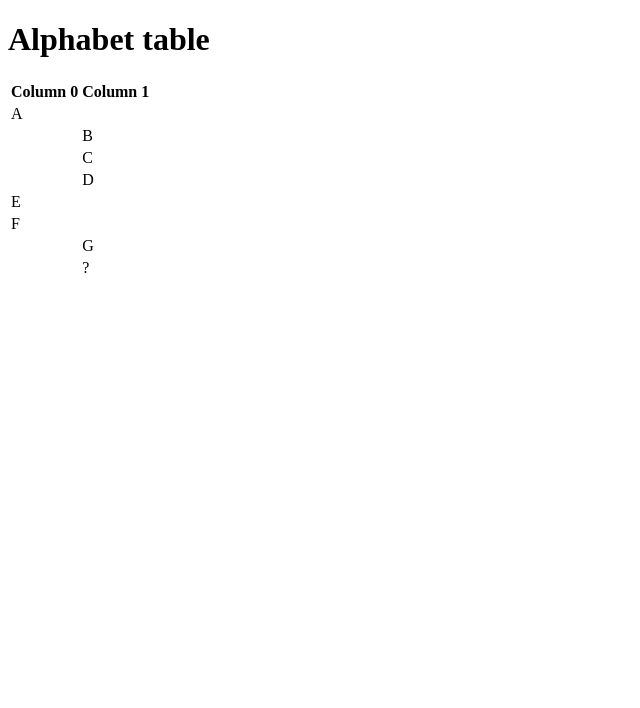
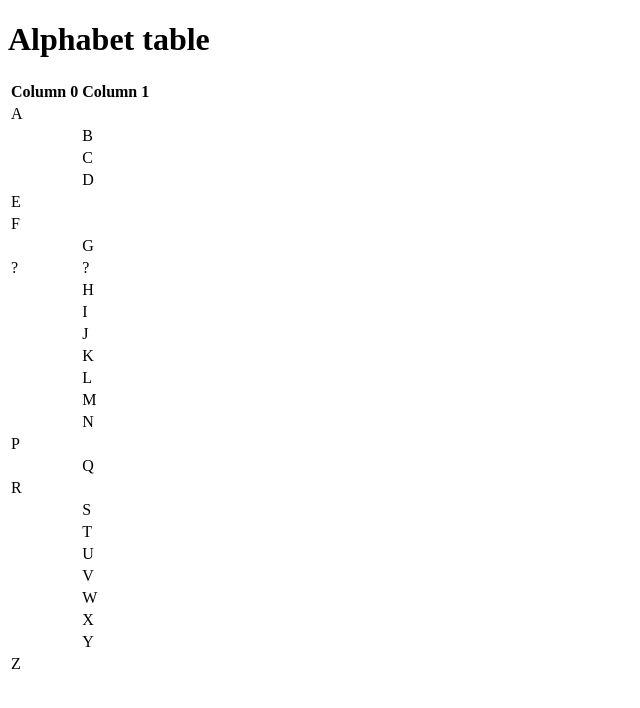
Before and after one commit to comp426-2022-spring/a00-tAmasa, a website: page index.html in a window 1280 px wide. Shown: the whole page, without its empty margins (0-640 px from the left). Drawn offline with Linux system fonts and the light colour scheme.

```diff
--- a/index.html
+++ b/index.html
@@ -38,8 +38,65 @@
                             <td></td><td>G</td>
                         </tr>
                         <tr>
-                            <td></td><td>?</td>
+                            <td>?</td><td>?</td>
                         </tr>
+                        <tr>
+                            <td></td><td>H</td>
+                        </tr>
+                        <tr>
+                            <td></td><td>I</td>
+                        </tr>
+                        <tr>
+                            <td></td><td>J</td>
+                        </tr>
+                        <tr>
+                            <td></td><td>K</td>
+                        </tr>
+                        <tr>
+                            <td></td><td>L</td>
+                        </tr>
+                        <tr>
+                            <td></td><td>M</td>
+                        </tr>
+                        <tr>
+                            <td></td><td>N</td>
+                        </tr>
+                        <tr>
+                            <td>P</td><td></td>
+                        </tr>
+                        <tr>
+                            <td></td><td>Q</td>
+                        </tr>
+                        <tr>
+                            <td>R</td><td></td>
+                        </tr>
+                        <tr>
+                            <td></td><td>S</td>
+                        </tr>
+                        <tr>
+                            <td></td><td>T</td>
+                        </tr>
+                        <tr>
+                            <td></td><td>U</td>
+                        </tr>
+                        <tr>
+                            <td></td><td>V</td>
+                        </tr>
+                        <tr>
+                            <td></td><td>W</td>
+                        </tr>
+                        <tr>
+                            <td></td><td>X</td>
+                        </tr>
+                        <tr>
+                            <td></td><td>Y</td>
+                        </tr>
+                        <tr>
+                            <td>Z</td><td></td>
+                        </tr>
+
+
+
                     </tbody>
             </table>
         </div>
--- a/package.json
+++ b/package.json
@@ -15,5 +15,8 @@
   "bugs": {
     "url": "https://github.com/comp426-2022-spring/a00-tAmasa/issues"
   },
-  "homepage": "https://github.com/comp426-2022-spring/a00-tAmasa#readme"
+  "homepage": "https://github.com/comp426-2022-spring/a00-tAmasa#readme",
+  "dependencies": {
+    "browser-sync": "^2.27.7"
+  }
 }
```
Also changed, not shown: 1 other file.
